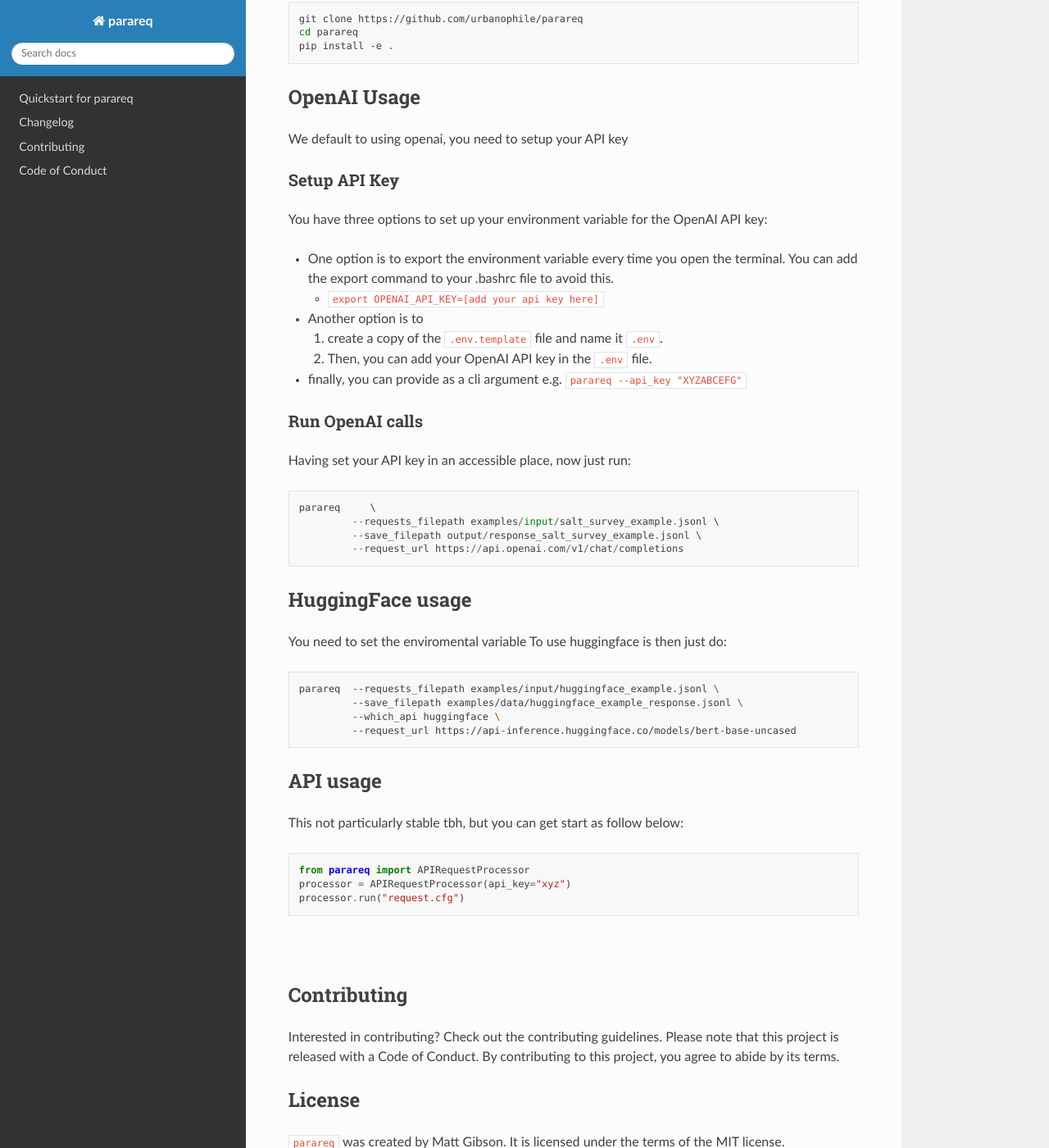
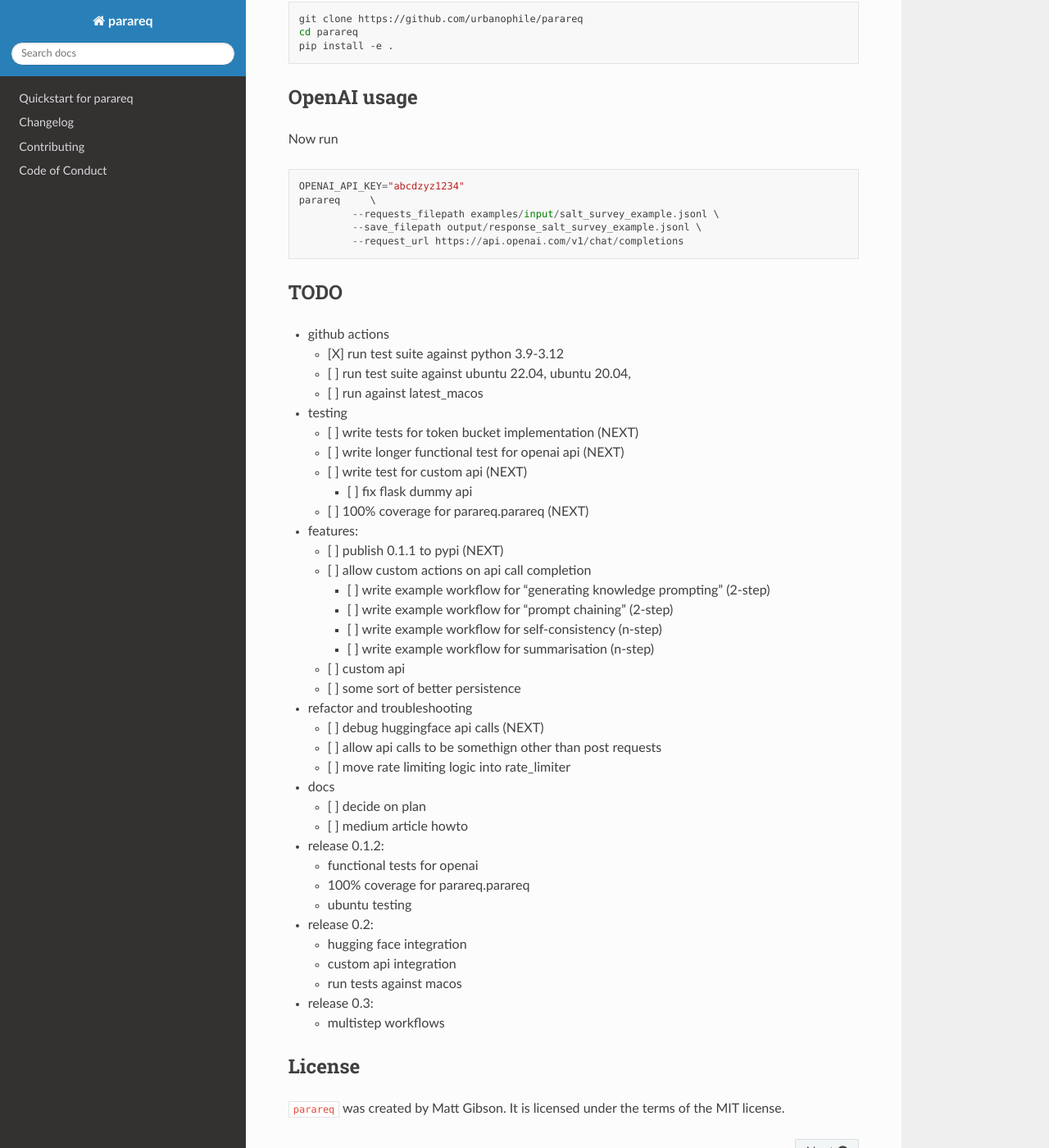
Before and after one commit to urbanophile/parareq, a Sphinx documentation site: the page built from docs/index.md, in a window 1280 px wide and 1400 px high, scrolled down 761 px. Shown: the whole window at 82% size. Built offline with Sphinx 7.4.7 and the Read the Docs theme 2.0.0, drawn with Linux system fonts in a browser that asks for light colours; pages that are not in the unit, such as notebooks, are missing from menus; some of the changed text lies outside the part shown.

Commit message:
update docs

````diff
--- a/README.md
+++ b/README.md
@@ -35,70 +35,63 @@ cd parareq
 pip install -e .
 ```
 
-## OpenAI Usage
+## OpenAI usage
 
-We default to using openai, you need to setup your API key
-
-### Setup API Key
-
-You have three options to set up your environment variable for the OpenAI API key:
-
-- One option is to export the environment variable every time you open the terminal. You can add the export command to your .bashrc file to avoid this.
-    - `export OPENAI_API_KEY=[add your api key here]`
-- Another option is to
-    1. create a copy of the `.env.template` file and name it `.env`.
-    2. Then, you can add your OpenAI API key in the `.env` file.
-- finally, you can provide as a cli argument e.g. `parareq --api_key "XYZABCEFG"`
-
-### Run OpenAI calls
-
-Having set your API key in an accessible place, now just run:
+Now run
 ```
+OPENAI_API_KEY="abcdzyz1234"
 parareq     \
          --requests_filepath examples/input/salt_survey_example.jsonl \
          --save_filepath output/response_salt_survey_example.jsonl \
          --request_url https://api.openai.com/v1/chat/completions
 ```
 
+## TODO
+- github actions
+    - [X] run test suite against python 3.9-3.12
+    - [ ] run test suite against ubuntu 22.04, ubuntu 20.04,
+    - [ ] run against latest_macos
+- testing
+    - [ ] write tests for token bucket implementation (NEXT)
+    - [ ] write longer functional test for openai api (NEXT)
+    - [ ] write test for custom api (NEXT)
+        - [ ] fix flask dummy api
+    - [ ] 100% coverage for parareq.parareq (NEXT)
+- features:
+    - [ ] publish 0.1.1 to pypi (NEXT)
+    - [ ] allow custom actions on api call completion
+        - [ ] write example workflow for "generating knowledge prompting" (2-step)
+        - [ ] write example workflow for "prompt chaining" (2-step)
+        - [ ] write example workflow for self-consistency (n-step)
+        - [ ] write example workflow for summarisation (n-step)
+    - [ ] custom api
+    - [ ] some sort of better persistence
+- refactor and troubleshooting
+    - [ ] debug huggingface api calls (NEXT)
+    - [ ] allow api calls to be somethign other than post requests
+    - [ ] move rate limiting logic into rate_limiter
+- docs
+    - [ ] decide on plan
+    - [ ] medium article howto
 
+- release 0.1.2:
+    - functional tests for openai
+    - 100% coverage for parareq.parareq
+    - ubuntu testing
 
-## HuggingFace usage
-You need to set the enviromental variable
-To use huggingface is then just do:
+- release 0.2:
+    - hugging face integration
+    - custom api integration
+    - run tests against macos
 
-``` bash
-parareq  --requests_filepath examples/input/huggingface_example.jsonl \
-         --save_filepath examples/data/huggingface_example_response.jsonl \
-         --which_api huggingface \
-         --request_url https://api-inference.huggingface.co/models/bert-base-uncased
-```
+- release 0.3:
+    - multistep workflows
 
-
-
-## API usage
-
-This not particularly stable tbh, but you can get start as follow below:
-``` python
-from parareq import APIRequestProcessor
-processor = APIRequestProcessor(api_key="xyz")
-processor.run("request.cfg")
-```
-
-
-##
-
-
-## Contributing
-
-Interested in contributing? Check out the contributing guidelines. Please note that this project is released with a Code of Conduct. By contributing to this project, you agree to abide by its terms.
 
 ## License
 
 `parareq` was created by Matt Gibson. It is licensed under the terms of the MIT license.
 
-## Credits
-
-`parareq` was created with [`cookiecutter`](https://cookiecutter.readthedocs.io/en/latest/) and the `py-pkgs-cookiecutter` [template](https://github.com/py-pkgs/py-pkgs-cookiecutter).
 
 [github-ci]: https://github.com/urbanophile/parareq/actions/workflows/ci.yml/badge.svg?branch=main
 [github-link]: https://github.com/urbanophile/parareq
````
Also changed, not shown: docs/quickstart.md (+50 -0 lines).
